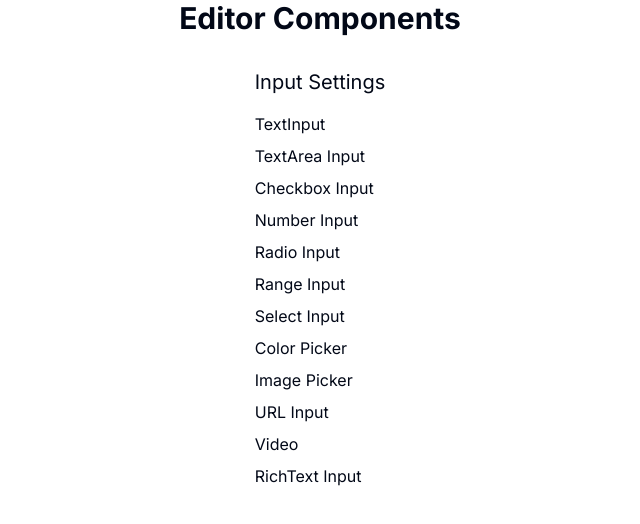
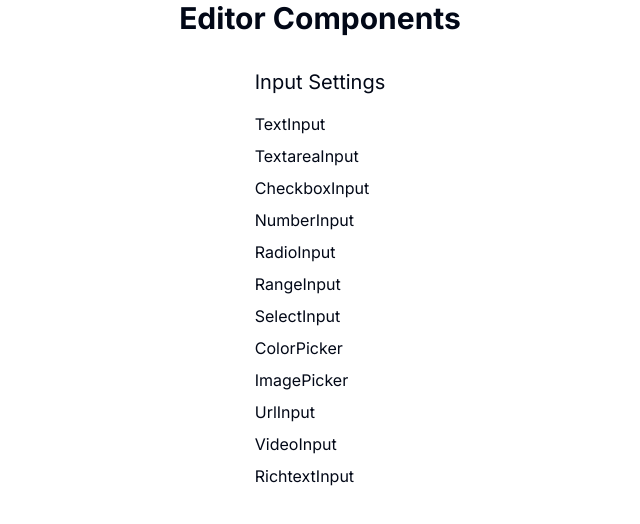
Before and after one commit to m-amirazmi/nextjs-cms, a Next.js app: page /playground/editor in a window 1280 px wide. Shown: the top 524 px of the page, without its empty margins (320-960 px from the left). Built offline with nearby package versions, Linux system fonts and the light colour scheme.

Commit message:
Prepare for all possible input settings

```diff
--- a/app/playground/editor/page.tsx
+++ b/app/playground/editor/page.tsx
@@ -1,3 +1,4 @@
+import InputSettings from "@/components/editor/input-settings";
 import TextInput from "@/components/editor/input-settings/text-input";
 
 export default function PlaygroundEditor() {
@@ -5,19 +6,47 @@ export default function PlaygroundEditor() {
     <div className="flex flex-col gap-y-4">
       <h2 className="text-xl">Input Settings</h2>
       <div className="flex flex-col gap-y-2">
-        <TextInput />
-        <p>TextArea Input</p>
-        <p>Checkbox Input</p>
-        <p>Number Input</p>
-        <p>Radio Input</p>
-        <p>Range Input</p>
-        <p>Select Input</p>
-        <p>Color Picker</p>
-        <p>Image Picker</p>
-        <p>URL Input</p>
-        <p>Video</p>
-        <p>RichText Input</p>
+        <InputSettings settings={inputSettings} />
       </div>
     </div>
   );
 }
+
+const inputSettings = [
+  {
+    type: "text",
+  },
+  {
+    type: "textarea",
+  },
+  {
+    type: "checkbox",
+  },
+  {
+    type: "number",
+  },
+  {
+    type: "radio",
+  },
+  {
+    type: "range",
+  },
+  {
+    type: "select",
+  },
+  {
+    type: "color",
+  },
+  {
+    type: "image",
+  },
+  {
+    type: "url",
+  },
+  {
+    type: "video",
+  },
+  {
+    type: "richtext",
+  },
+];
--- a/components/editor/input-settings/index.tsx
+++ b/components/editor/input-settings/index.tsx
@@ -1,3 +1,4 @@
+import { SchemaSettings } from "@/types/editor.types";
 import CheckboxInput from "./checkbox-input";
 import ColorPicker from "./color-picker";
 import ImagePicker from "./image-picker";
@@ -12,9 +13,7 @@ import UrlInput from "./url-input";
 import VideoInput from "./video-input";
 
 interface InputSettingsProps {
-  settings: {
-    type: string;
-  }[];
+  settings: SchemaSettings[];
 }
 
 interface InputSettingsObj {
@@ -36,6 +35,9 @@ const inputSettings: InputSettingsObj = {
   video: VideoInput,
 };
 
-export default function InputSettings({ name }: InputSettingsProps) {
-  return <div>InputSettings</div>;
+export default function InputSettings({ settings }: InputSettingsProps) {
+  return settings.map((i, k) => {
+    const Component = inputSettings[i.type];
+    return <Component key={k} {...i} />;
+  });
 }
--- /dev/null
+++ b/types/editor.types.tsx
@@ -0,0 +1,3 @@
+export interface SchemaSettings {
+  type: string;
+}
```
